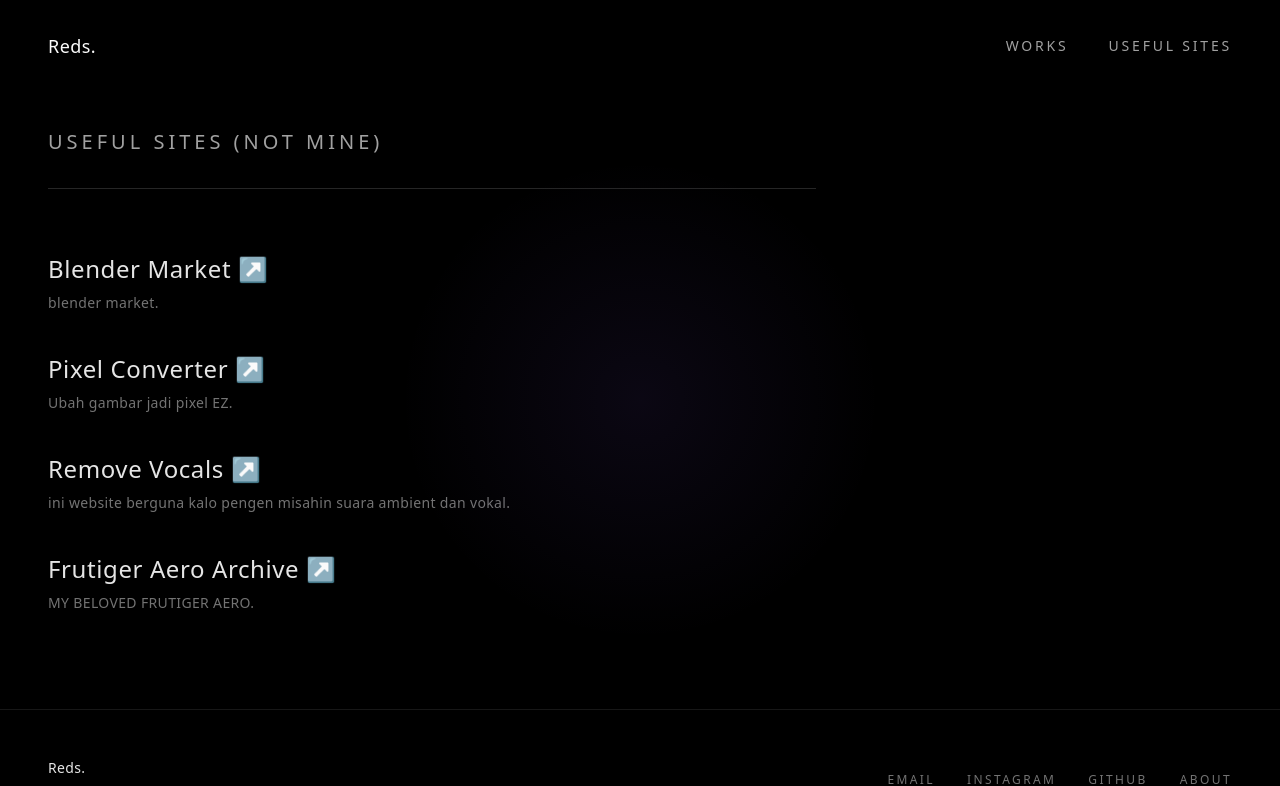
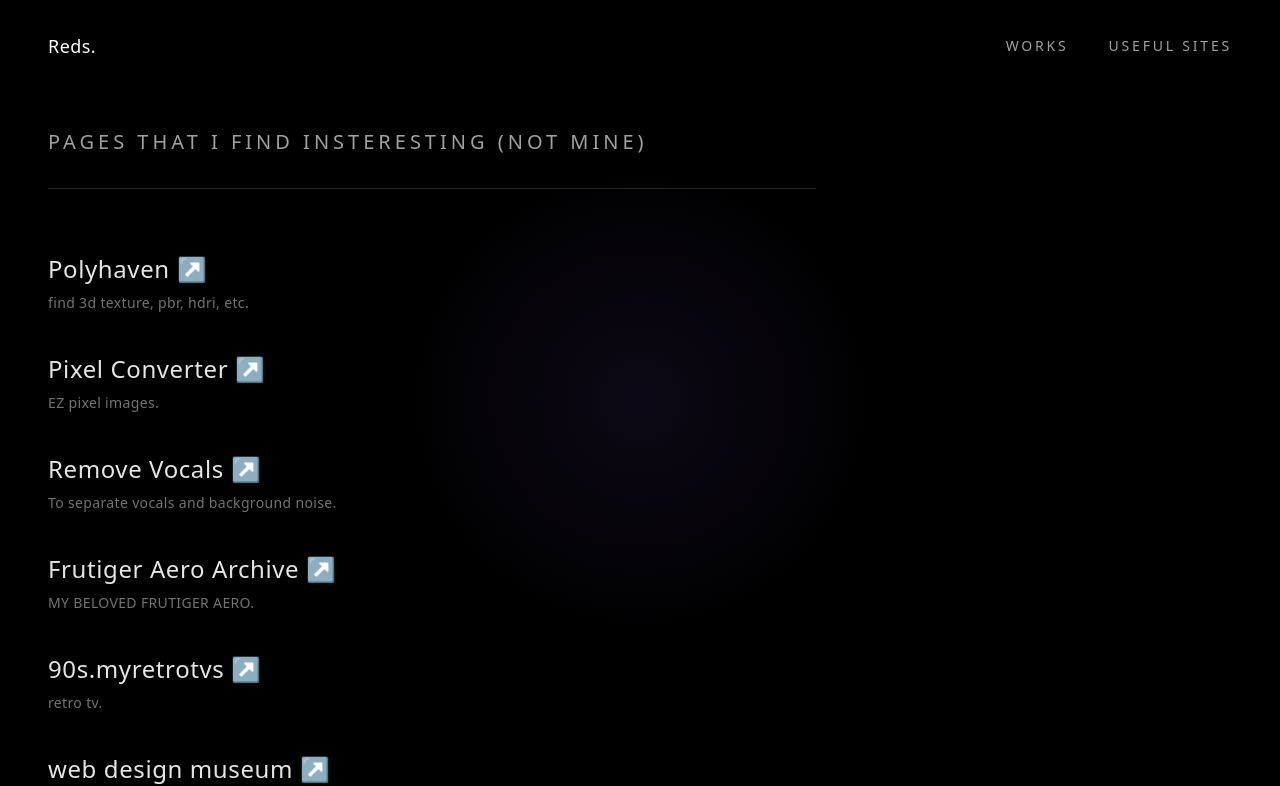
Before and after one commit to Redsfandys/coba-portfolio, a Next.js app: page /useful-sites in a window 1280 px wide. Shown: the top 786 px of the page. Built offline with nearby package versions, Linux system fonts and the light colour scheme.

Commit message:
v0.22 (adding contents & minor fix)

```diff
--- a/src/app/about/page.tsx
+++ b/src/app/about/page.tsx
@@ -30,13 +30,13 @@
 
       <div className="flex flex-col lg:flex-row gap-16 lg:gap-24 items-start">
 
-        <motion.div
+<motion.div
           initial={{ opacity: 0, x: -20 }}
           animate={{ opacity: 1, x: 0 }}
           transition={{ duration: 0.8, ease: "easeOut" }}
-          className="w-full lg:w-5/12 sticky top-32"
+          className="w-full lg:w-5/12 lg:sticky lg:top-32"
         >
-          <div className="w-full relative aspect-[3/4] md:aspect-[4/5] bg-neutral-900 rounded-sm overflow-hidden group">
+            <div className="w-full relative aspect-[3/4] md:aspect-[4/5] bg-neutral-900 rounded-sm overflow-hidden group">
             <Image
               src="https://frutigeraeroarchive.org/images/wallpapers/asadal_stock/asadal_stock_174.jpg"
               alt="Portrait"
@@ -73,6 +73,10 @@
               <p>
                 mainly active on ig.
               </p>
+              <p>
+                This image on the left isn't mine, credit to - frutigeraeroarchive.org.
+              </p>
+
             </div>
           </div>
 
--- a/src/app/globals.css
+++ b/src/app/globals.css
@@ -1,12 +1,10 @@
 @import "tailwindcss";
 
-/* Cinematic text selection */
 ::selection {
-  background-color: #262626; /* neutral-800 */
-  color: #fafafa; /* neutral-50 */
+  background-color: #262626;
+  color: #fafafa;
 }
 
-/* Enforce dark mode background on the html/body level just in case */
 html, body {
   background-color: #000;
   color: #fafafa;
--- a/src/app/useful-sites/page.tsx
+++ b/src/app/useful-sites/page.tsx
@@ -4,21 +4,21 @@
   const sites = [
     {
       id: 1,
-      name: 'Blender Market',
-      url: 'https://blendermarket.com/',
-      description: 'blender market.',
+      name: 'Polyhaven',
+      url: 'https://polyhaven.com/',
+      description: 'find 3d texture, pbr, hdri, etc.',
     },
     {
       id: 2,
       name: 'Pixel Converter',
       url: 'https://www.pixel-converter.ameniwa.com/',
-      description: 'Ubah gambar jadi pixel EZ.',
+      description: 'EZ pixel images.',
     },
     {
       id: 3,
       name: 'Remove Vocals',
       url: 'https://x-minus.pro/ai/',
-      description: 'ini website berguna kalo pengen misahin suara ambient dan vokal.',
+      description: 'To separate vocals and background noise.',
     },
     {
       id: 4,
@@ -26,13 +26,31 @@
       url: 'https://frutigeraeroarchive.org/',
       description: 'MY BELOVED FRUTIGER AERO.',
     },
+    {
+      id: 5,
+      name: '90s.myretrotvs',
+      url: 'https://90s.myretrotvs.com/',
+      description: 'retro tv.',
+    },
+    {
+      id: 6,
+      name: 'web design museum',
+      url: 'https://webdesignmuseum.org/',
+      description: 'history of web design.',
+    },
+    {
+      id: 7,
+      name: 'Photoroom',
+      url: 'https://photoroom.com/',
+      description: 'Many image editing tools here : background remover for free but basic quality.',
+    },
   ];
 
   return (
     <div className="flex flex-col gap-16 max-w-3xl">
       <header className="border-b border-neutral-800 pb-8">
         <h1 className="text-xl font-light tracking-[0.2em] text-neutral-400 uppercase">
-          Useful Sites (not mine)
+          Pages that i find insteresting (not mine)
         </h1>
       </header>
 
--- a/src/components/CustomCursor.tsx
+++ b/src/components/CustomCursor.tsx
@@ -27,7 +27,7 @@
       className="pointer-events-none fixed inset-0 z-50 hidden sm:block transition-opacity duration-300"
       style={{
         // A radial gradient that creates a soft white light fading into transparency
-        background: 'radial-gradient(600px circle at var(--x, 50vw) var(--y, 50vh), rgba(139,92,246,0.08), transparent 40%)'
+        background: 'radial-gradient(600px circle at var(--x, 50vw) var(--y, 50vh), rgba(139,92,246,0.09), transparent 40%)'
       }}
     />
   );
```
